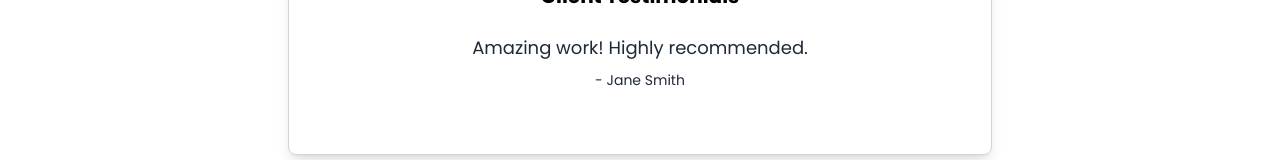
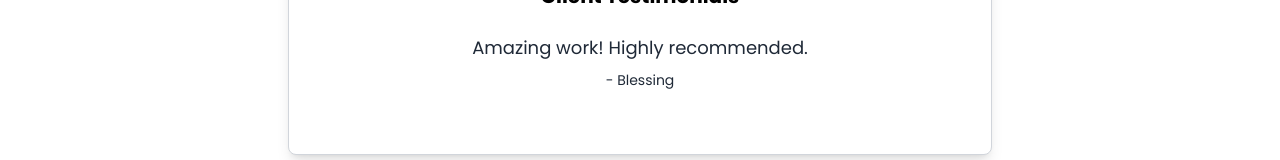
Before and after one commit to Adejokemi/lportfolio, a Next.js app: page / in a window 1280 px wide. Shown: the part 2665-2825 px from the top of the page. Built offline with nearby package versions, Linux system fonts and the light colour scheme.

Commit message:
Update Testimonials.jsx

```diff
--- a/app/Components/Testimonials.jsx
+++ b/app/Components/Testimonials.jsx
@@ -5,11 +5,15 @@ import { FaCheckCircle } from "react-icons/fa";
 const dummyTestimonials = [
   {
     quote: "I'm so happy with the service!",
-    author: "John Doe",
+    author: "Tobi ",
   },
   {
     quote: "Amazing work! Highly recommended.",
-    author: "Jane Smith",
+    author: "Blessing ",
+  },
+  {
+    quote: "A great team player, always paying attention to details.",
+    author: "Soliu Usman ",
   },
 ];
 
```
